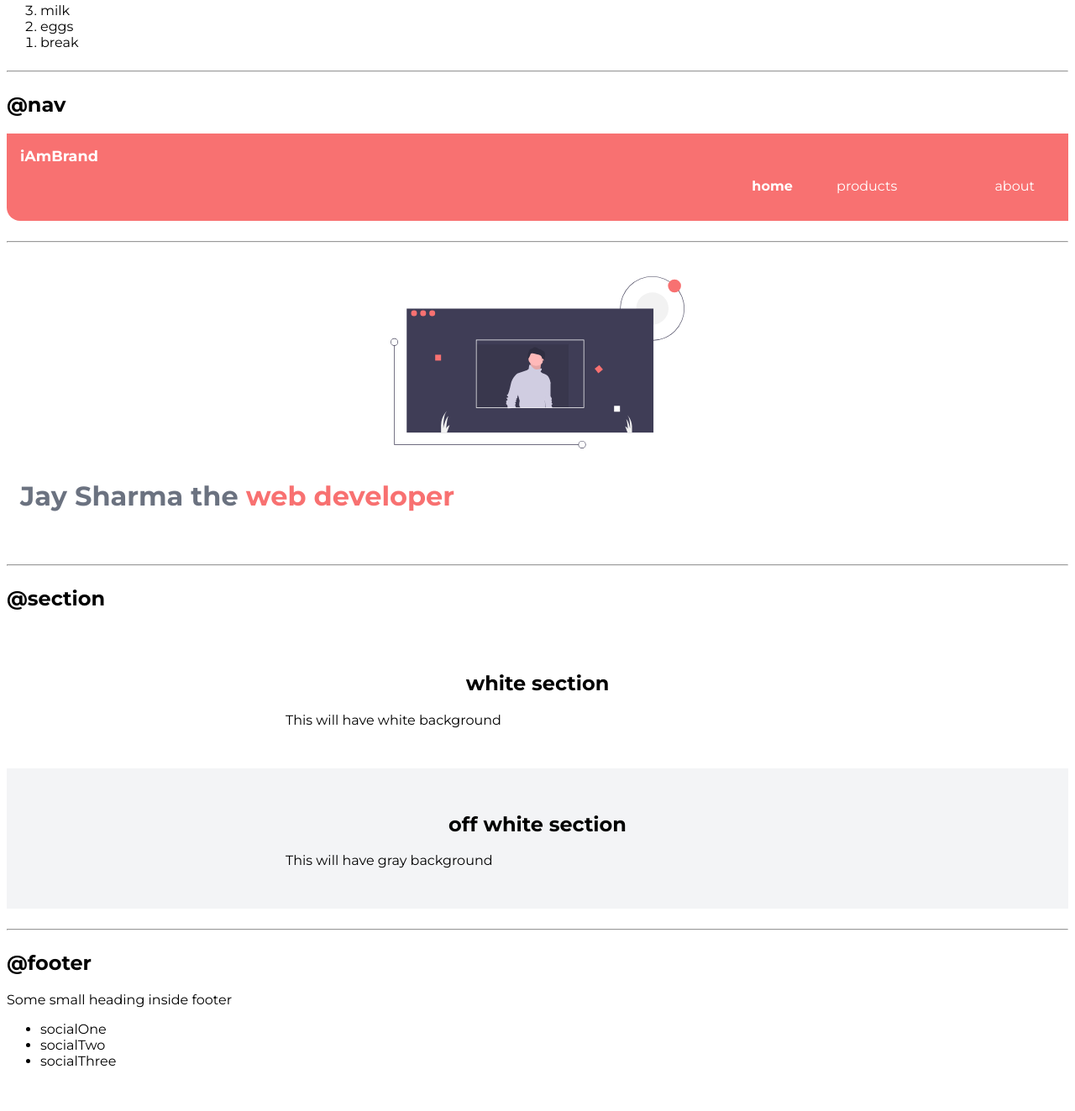
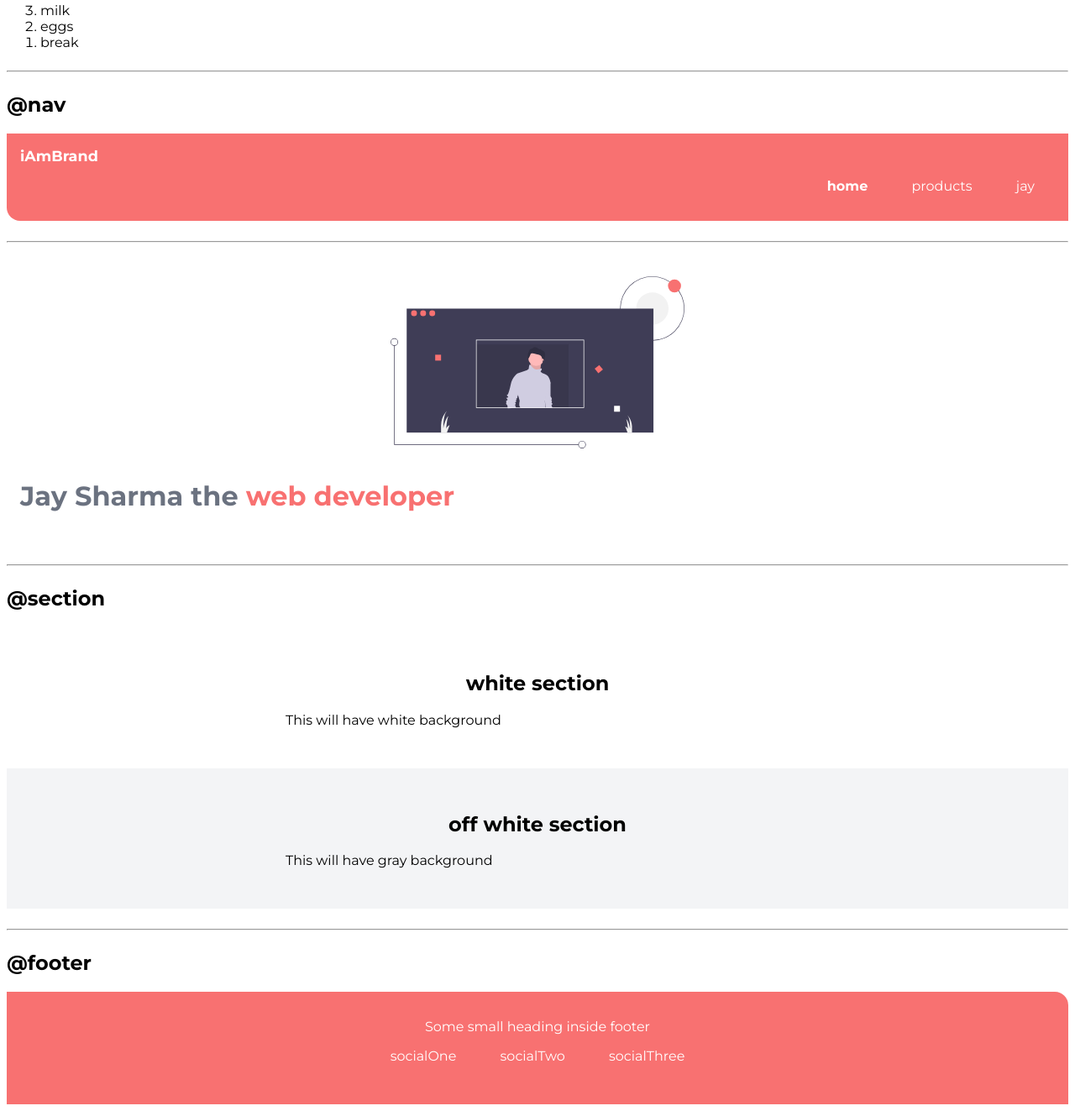
Before and after one commit to jaysharma21/HTML_CSS_NEW_2, a plain HTML site: page index.html in a window 1280 px wide. Shown: the part 1126-2449 px from the top of the page at 84% size. Before the commit the page ends 2415 px from the top, so only its background shows below. Drawn offline with Linux system fonts and the light colour scheme.

Commit message:
refactored to remove garbage links inbetween

```diff
--- a/index.html
+++ b/index.html
@@ -62,9 +62,9 @@
     <nav class="navigation container">
         <div class="nav-brand">iAmBrand</div>
         <ul class="list-non-bullet nav-pills">
-            <li class="list-item-inline"><a class="link link-active" href="/">home</a></li>
-            <li class="list-item-inline"><a class="link" href="/">products</li>
-            <li class="list-item-inline"><a class="link" href="/">about</a></li>
+        <li class="list-item-inline"><a class="link link-active" href="/">home</a></li>
+        <li class="list-item-inline"><a class="link" href="/">products</a></li>
+        <li class="list-item-inline"><a class="link" href="/">jay</a></li>
         </ul>
     </nav>
     <hr>
@@ -93,12 +93,12 @@
 
     <h2>@footer</h2>
 
-    <footer>
-        <div>Some small heading inside footer</div>
-        <ul>
-            <li>socialOne</li>
-            <li>socialTwo</li>
-            <li>socialThree</li>
+    <footer class="footer container">
+        <div class="footer-header">Some small heading inside footer</div>
+        <ul class="social-links list-non-bullet">
+            <li class="list-item-inline"><a class="link" href="/">socialOne</a></li>
+            <li class="list-item-inline"><a class="link" href="/">socialTwo</a></li>
+            <li class="list-item-inline"><a class="link" href="/">socialThree</a></li>
         </ul>
     </footer>
 
--- a/styles.css
+++ b/styles.css
@@ -52,6 +52,7 @@ hr {
 }
 
 /** navigation **/
+
 
 .navigation {
     background-color: var(--primary-color);
@@ -109,3 +110,25 @@ hr {
 .ow {
     background-color: var(--light-gray);
 }
+
+/** footer **/
+
+.footer{
+    background-color: var(--primary-color);
+    padding: 2rem 0rem;
+    text-align: center;
+    color: white;
+    border-top-right-radius: 1rem;
+}
+
+.footer .link{
+    color: white;
+}
+
+.footer ul{
+    padding-inline-start: 0px;
+}
+
+.footer li{
+    text-align: justify;
+}
```
